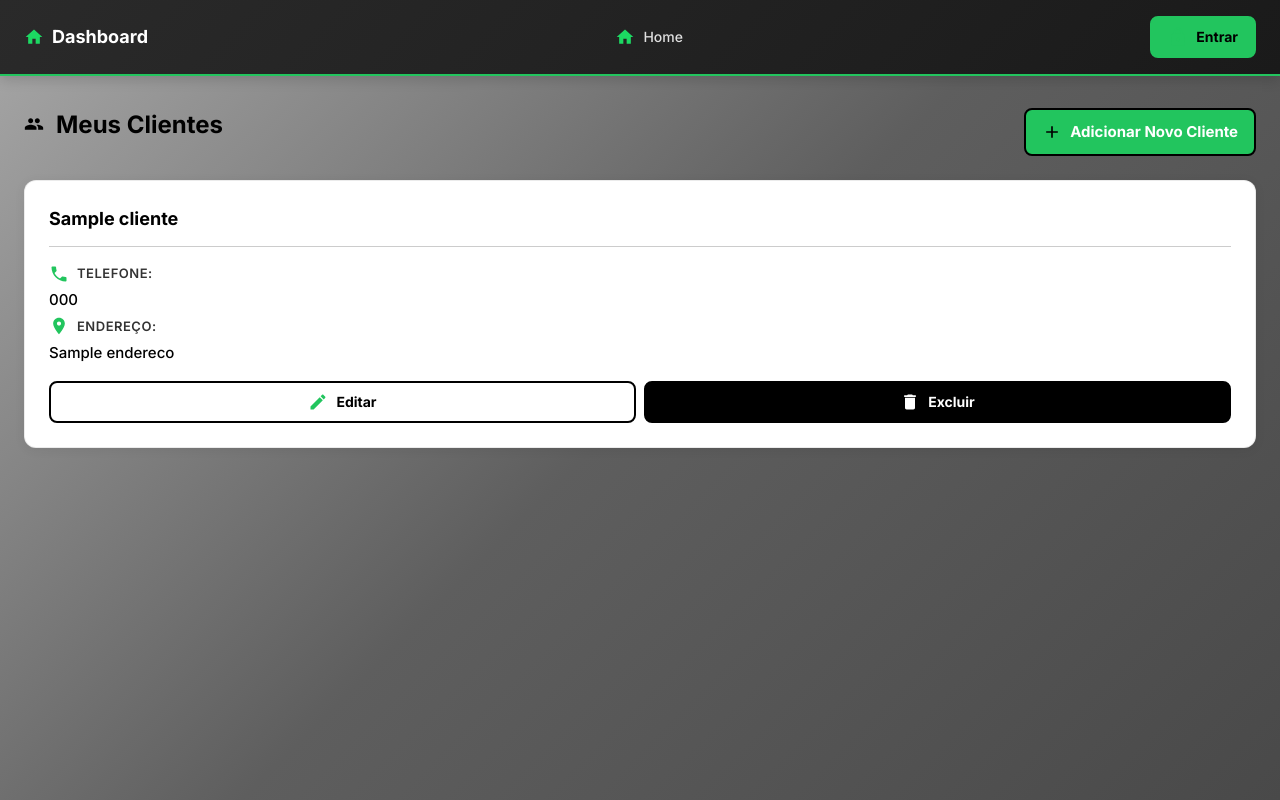
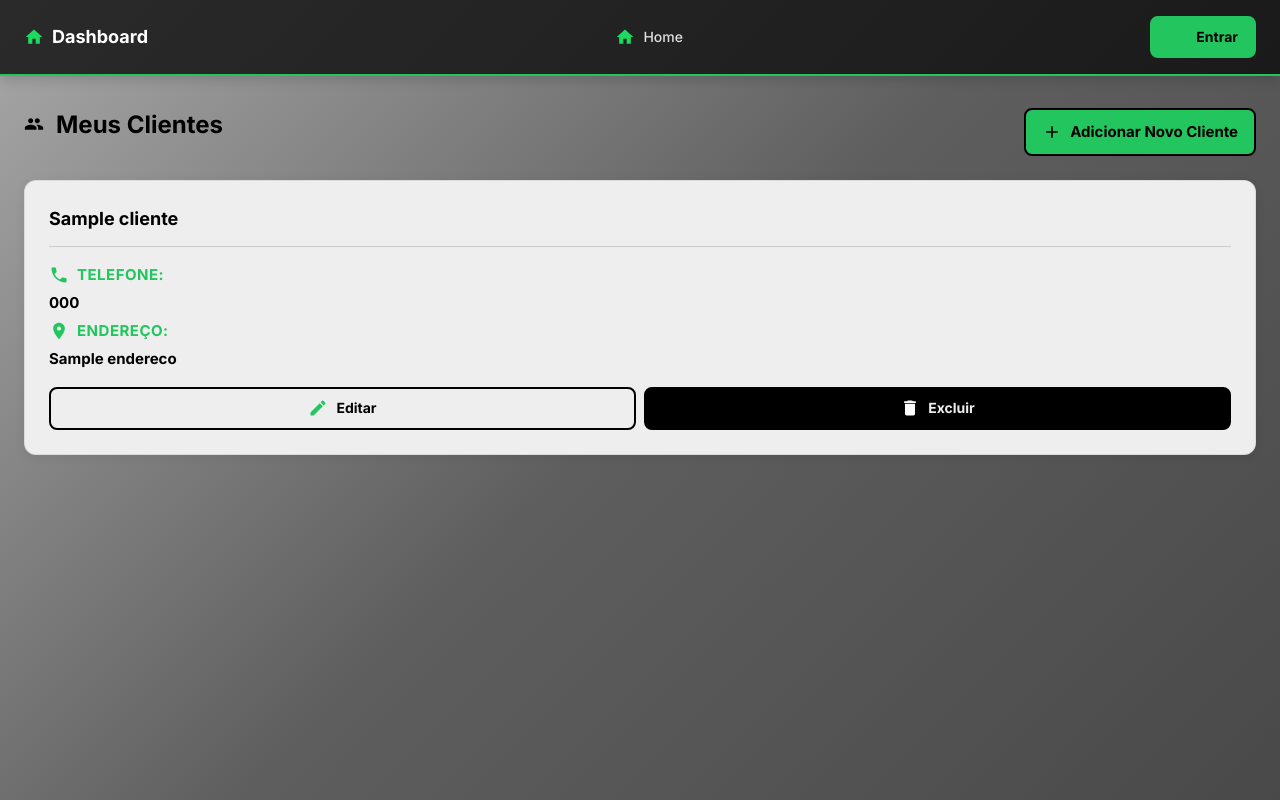
Before and after one commit to notdougz/projeto-barbearia, a Django app: template agendamentos/templates/agendamentos/lista_clientes.html in a window 1280 px wide. Run offline with Django 3.2, Linux system fonts and the light colour scheme; the template is opened without the code that fills it: most values are stand-ins (such as "Sample title", 1, 10 or a date in 2020).

Commit message:
refactor: atualização do estilo CSS com melhorias na legibilidade e consistência visual, incluindo ajustes em cores, tamanhos de fonte e pesos para elementos de texto e botões

```diff
--- a/agendamentos/static/agendamentos/style.css
+++ b/agendamentos/static/agendamentos/style.css
@@ -7,8 +7,8 @@
 :root {
     /* Cores - Alto Contraste com tons mais escuros */
     --bg-primary: #E0E0E0;
-    --bg-secondary: #D0D0D0;
-    --bg-card: #FFFFFF;
+    --bg-secondary: #eeeeee;
+    --bg-card: #eeeeee;
     --bg-hover: #E8F5E9;
 
     --text-primary: #000000;
@@ -372,6 +372,7 @@ h2 {
     border: 2px solid var(--primary);
     border-radius: var(--radius-sm);
     font-weight: 700;
+    font-family: var(--font-family);
     cursor: pointer;
     transition: var(--transition);
 }
@@ -432,8 +433,8 @@ h2 {
     align-items: center;
     gap: var(--spacing-sm);
     margin-bottom: var(--spacing-sm);
-    font-size: 14px;
-    font-weight: 600;
+    font-size: 20px;
+    font-weight: 700;
     color: var(--text-primary);
 }
 
@@ -448,10 +449,11 @@ select,
 textarea {
     width: 100%;
     padding: 12px var(--spacing-lg);
-    border: 1px solid var(--border);
+    border: 1px solid var(--text-primary);
     border-radius: var(--radius-sm);
     font-family: var(--font-family);
     font-size: 15px;
+    font-weight: 700;
     color: var(--text-primary);
     background: var(--bg-secondary);
     transition: var(--transition);
@@ -507,7 +509,7 @@ select {
 /* Variações de Botões - Paleta Branco, Preto e Verde */
 .btn-primary {
     background: var(--primary);
-    color: var(--bg-card);
+    color: var(--text-primary);
     border: 2px solid var(--text-primary);
     font-weight: 700;
 }
@@ -531,7 +533,7 @@ select {
 
 .btn-success {
     background: var(--success);
-    color: white;
+    color: var(--text-primary);
     border: 2px solid var(--text-primary);
     font-weight: 700;
 }
@@ -692,9 +694,9 @@ select {
     display: flex;
     align-items: center;
     gap: var(--spacing-sm);
-    font-weight: 600;
-    color: var(--text-secondary);
-    font-size: 13px;
+    font-weight: 700;
+    color: var(--info);
+    font-size: 15px;
     text-transform: uppercase;
     letter-spacing: 0.5px;
 }
@@ -702,7 +704,7 @@ select {
 .appointment-info-value {
     color: var(--text-primary);
     font-size: 15px;
-    font-weight: 500;
+    font-weight: 700;
 }
 
 .appointment-info-value a {
@@ -830,7 +832,7 @@ select {
 }
 
 .alert-success {
-    background: var(--primary-light);
+    background: var(--warning);
     border-color: var(--primary);
     color: var(--text-primary);
 }
@@ -989,11 +991,13 @@ a {
     color: var(--text-primary);
     text-decoration: none;
     transition: var(--transition);
+    font-weight: 700;
 }
 
 a:hover {
     color: var(--primary);
     text-decoration: underline;
+    font-weight: 700;
 }
 
 /* Estado vazio */
```
Also changed, not shown: db.sqlite3.
